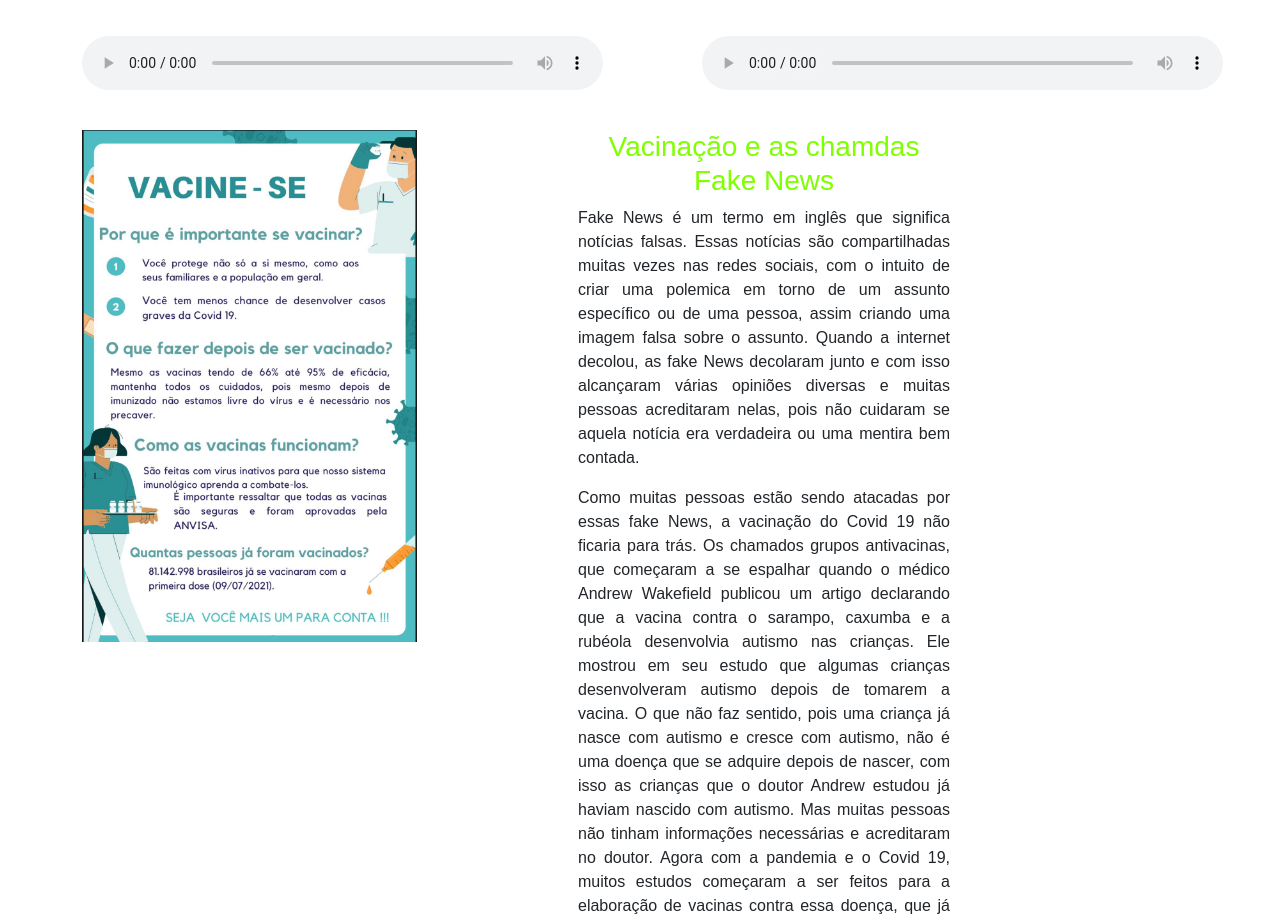
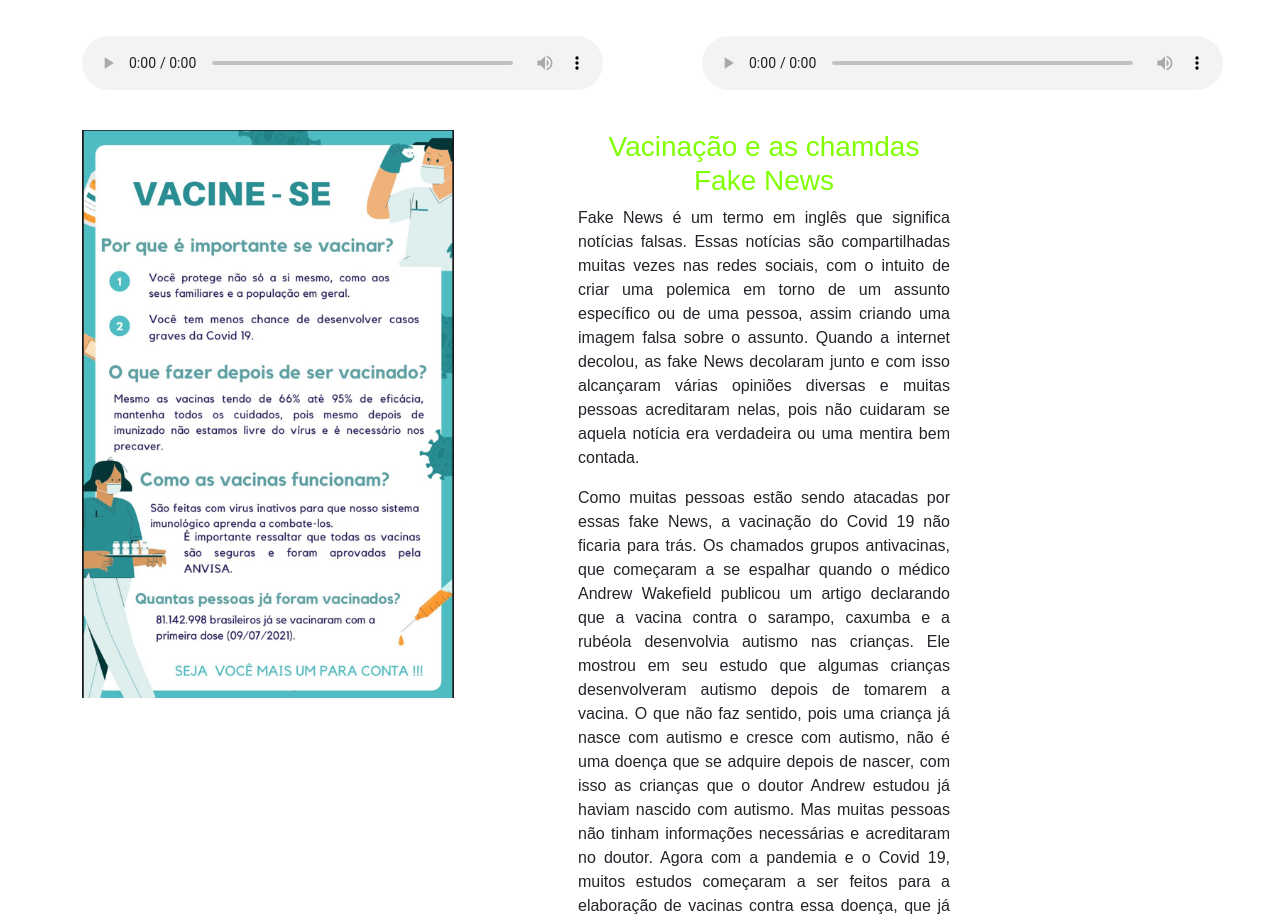
Before and after one commit to andressahcardoso/FakeNews, a plain HTML site: page index.html in a window 1280 px wide. Shown: the part 980-1901 px from the top of the page. Drawn offline with nearby package versions, Linux system fonts and the light colour scheme.

Commit message:
Update index.html

```diff
--- a/index.html
+++ b/index.html
@@ -157,7 +157,7 @@
 
      <section id="projeto" class="destaque">
             <div class="vacinaçao coluna2">
-               <img width="90%" src="img/vacinação.jpeg" alt="campanha vacinação" />
+               <img width="100%" src="img/vacinação.jpeg" alt="campanha vacinação" />
             </div>
             <div class="vacinaçao coluna2">
                 <h3 class="centralizado2">Vacinação e as chamdas Fake News</h3>
```
